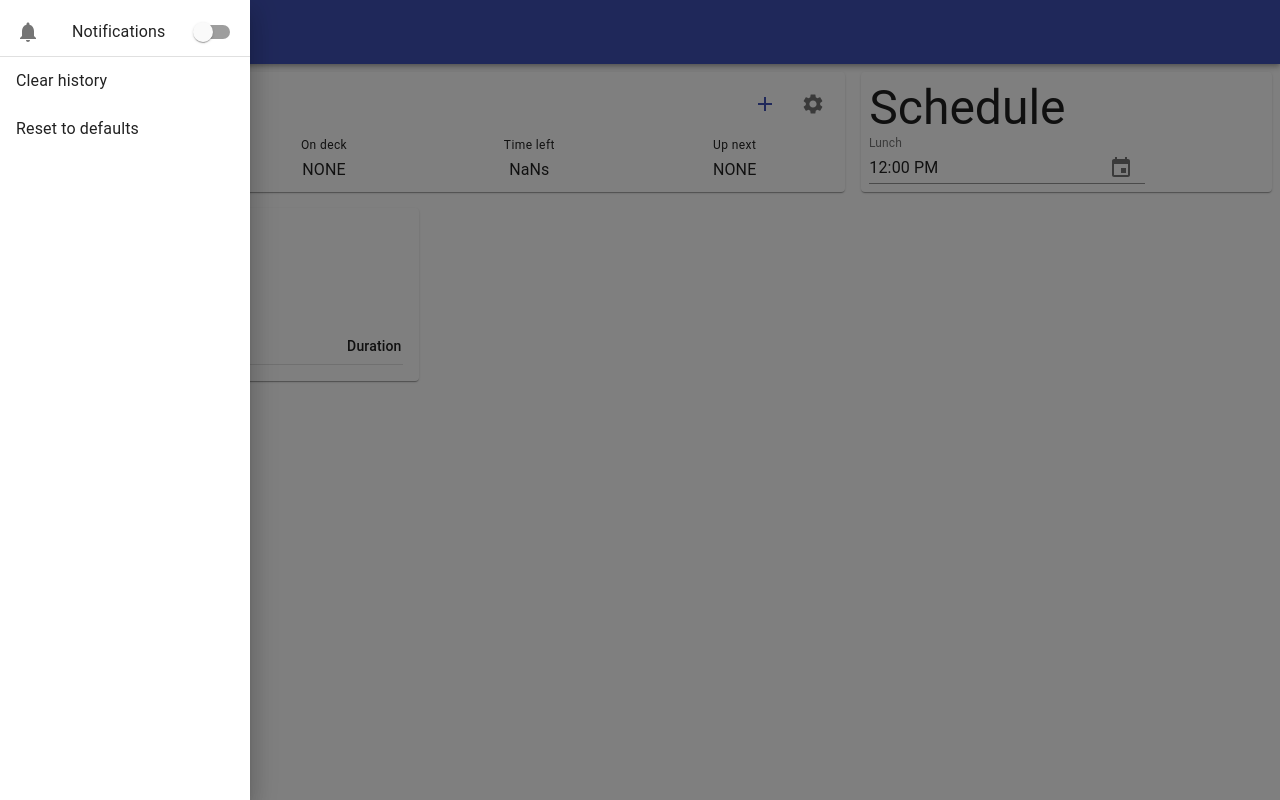
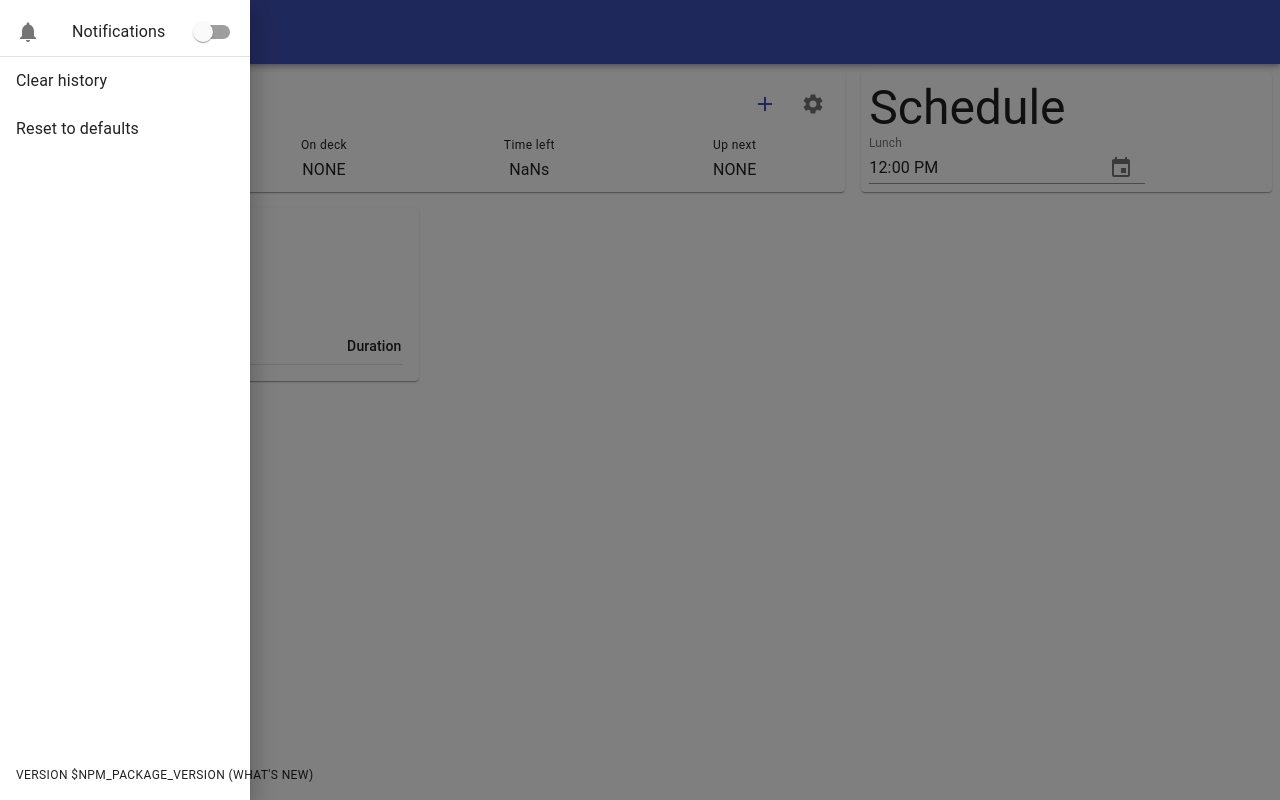
Before and after one commit to enigma0Z/task-timer, a React (Create React App) app: page / in a window 1280 px wide. Both pictures are taken after a click on the button 36 px from the left and 32 px from the top of the page. Built offline with nearby package versions, Linux system fonts and the light colour scheme.

Commit message:
Add version button

```diff
--- a/src/components/Sidebar.tsx
+++ b/src/components/Sidebar.tsx
@@ -1,6 +1,8 @@
 import React, { Component } from 'react';
 
 import {
+    Box,
+    Button,
     createStyles,
     Divider,
     Drawer,
@@ -11,6 +13,7 @@ import {
     ListItemText,
     Switch,
     Theme,
+    Typography,
     WithStyles, withStyles
 } from '@material-ui/core';
 import NotificationsIcon from '@material-ui/icons/Notifications';
@@ -18,10 +21,20 @@ import { NotificationService } from '../services/Notification';
 import { ConfirmationModal } from './ConfirmationModal';
 import { CountdownService } from '../services/Countdown';
 import { HistoryService } from '../services/History';
+import { AutorenewTwoTone } from '@material-ui/icons';
 
 const styles = (theme: Theme) => createStyles({
     sideBar: {
         width: 250
+    },
+    footer: {
+        top: 'auto',
+        bottom: 0,
+        width: '100%',
+        padding: 8,
+    },
+    footerButton: {
+        width: '100%'
     }
 })
 
@@ -153,8 +166,14 @@ export const Sidebar = withStyles(styles)(class SidebarComponent extends Compone
                         </ListItem>
                     </List>
                 </div>
+                <Box position='fixed' className={classes.footer}>
+                    <Button>
+                        <Typography variant='caption'>
+                            Version {process.env.REACT_APP_VERSION} (what's new)
+                        </Typography>
+                    </Button>
+                </Box>
             </Drawer>
         )
     }
-
 });
```
